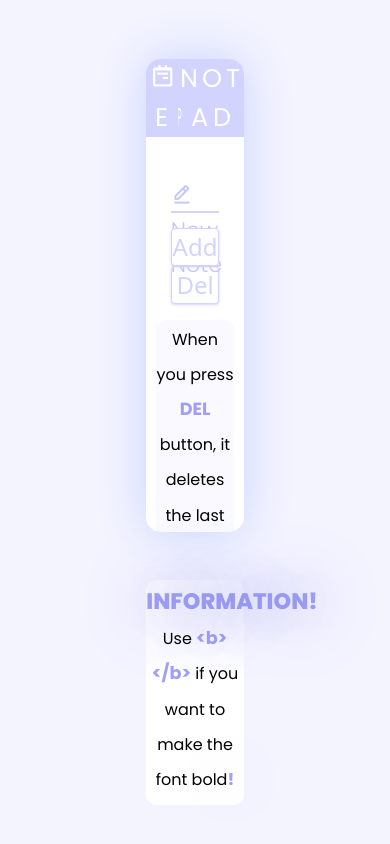
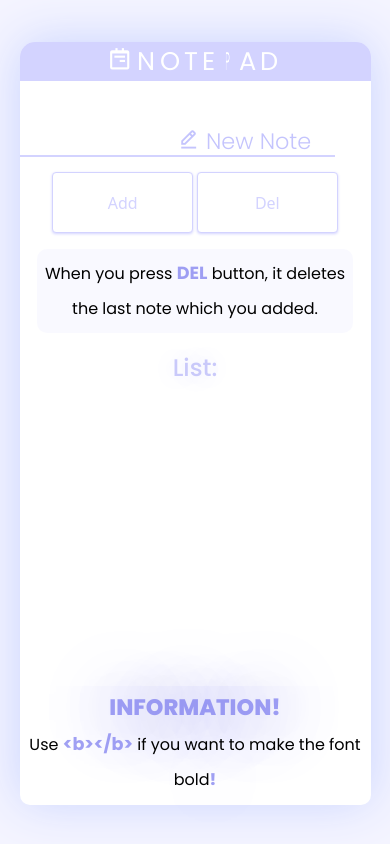
Before and after one commit to czvrny/notes-website, a website with bundled scripts: page index.html in a window 390 px wide. Built offline with nearby package versions, Linux system fonts and the light colour scheme; files whose address does not match are found by name.

Commit message:
Add files via upload

```diff
--- a/style.css
+++ b/style.css
@@ -343,3 +343,35 @@ background-color: rgba(211, 211, 255, 1);
       transform: rotateY(360deg)
     }
   }
+
+/* Styl dla urządzeń o szerokości mniejszej niż 768px (dla przykładu) */
+@media (max-width: 768px) {
+    body {
+      height: 100vh; /* Zwiększa wysokość do 100% widoku na urządzeniach mobilnych */
+    }
+
+    .container {
+      width: 90%; /* Zwiększa szerokość kontenera na urządzeniach mobilnych */
+      height: 90%; /* Zwiększa wysokość kontenera na urządzeniach mobilnych */
+    }
+
+    .form__group {
+      width: 90%; /* Zwiększa szerokość formularza na urządzeniach mobilnych */
+    }
+
+    .form__field {
+      width: 100%; /* Zwiększa szerokość pola wejściowego na urządzeniach mobilnych */
+      margin-left: 0; /* Usuwa lewe wyrównanie na urządzeniach mobilnych */
+    }
+
+    .btn, .btn1 {
+      width: 40%; /* Zmniejsza szerokość przycisków na urządzeniach mobilnych */
+      font-size: 1rem; /* Zmniejsza rozmiar czcionki na urządzeniach mobilnych */
+    }
+
+    .info, .info1 {
+      width: 90%; /* Zwiększa szerokość informacji na urządzeniach mobilnych */
+      margin-left: 5%; /* Dodaje lewe wyrównanie na urządzeniach mobilnych */
+      margin-right: 5%; /* Dodaje prawe wyrównanie na urządzeniach mobilnych */
+    }
+  }
```
